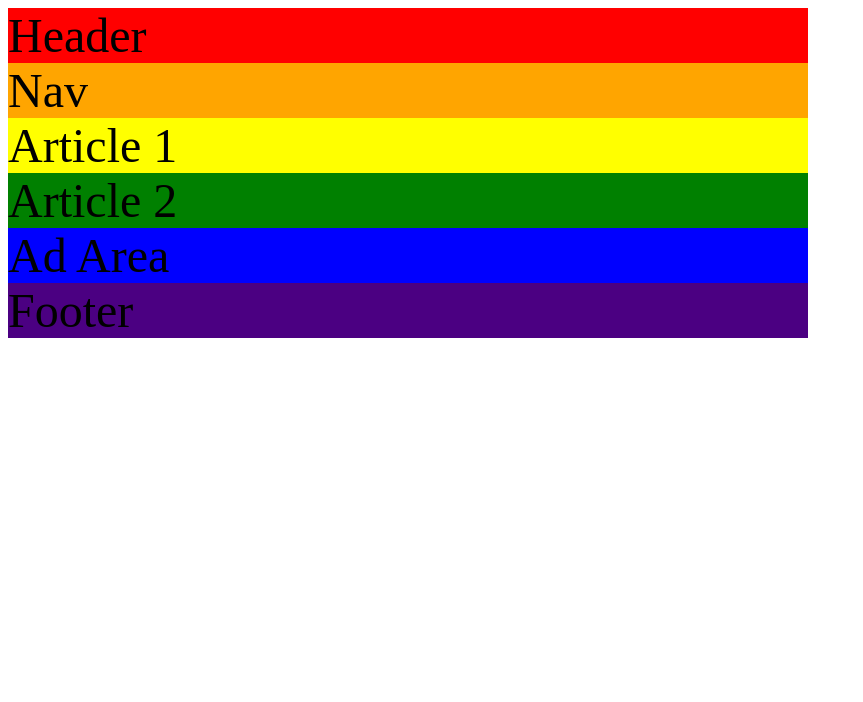
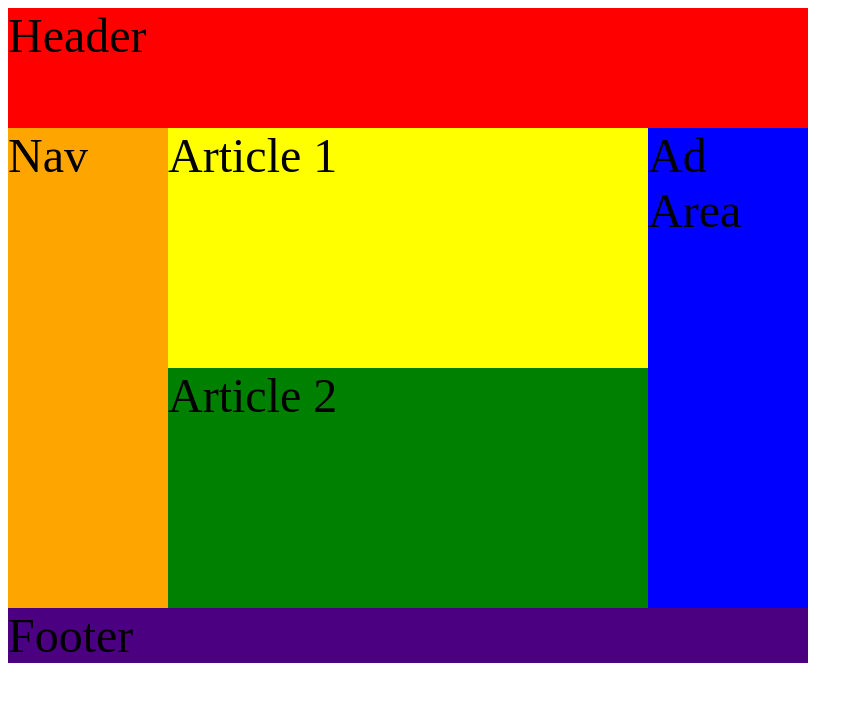
Before and after one commit to xericguzman/holy-grid, a plain HTML site: page index.html in a window 1280 px wide. Shown: the whole page, without its empty margins (0-863 px from the left). Drawn offline with Linux system fonts and the light colour scheme.

Commit message:
Update style.css

```diff
--- a/style.css
+++ b/style.css
@@ -2,28 +2,51 @@
   height: 600px;
   width: 800px;
   font-size: 3em;
+  display: grid;
+  grid-template-columns: 20% 20% 20% 20% 20%;
+  grid-template-rows: 20% 20% 20% 20% 20%;
 }
 
 #header {
   background-color: red;
+  grid-column-start: 1;
+  grid-column-end: span 6;
 }
 
 #footer {
   background-color: indigo;
+  grid-column-start: 1;
+  grid-column-end: 6;
 }
 
 #article-1 {
   background-color: yellow;
+  grid-column-start: 2;
+  grid-column-end: 5;
+  grid-row-start: 2;
+  grid-row-end: 4;
 }
 
 #article-2 {
   background-color: green;
+  grid-column-start: 2;
+  grid-column-end: 5;
+  grid-row-start: 4;
+  grid-row-end: 6;
+
+
 }
 
 #nav {
   background-color: orange;
+  grid-row-start: 2;
+  grid-row-end: 6;
 }
 
 #ad-area {
   background-color: blue;
+  grid-column-start: 5;
+  grid-column-end: 7;
+  grid-row-start: 2;
+  grid-row-end: 6;
 }
```
